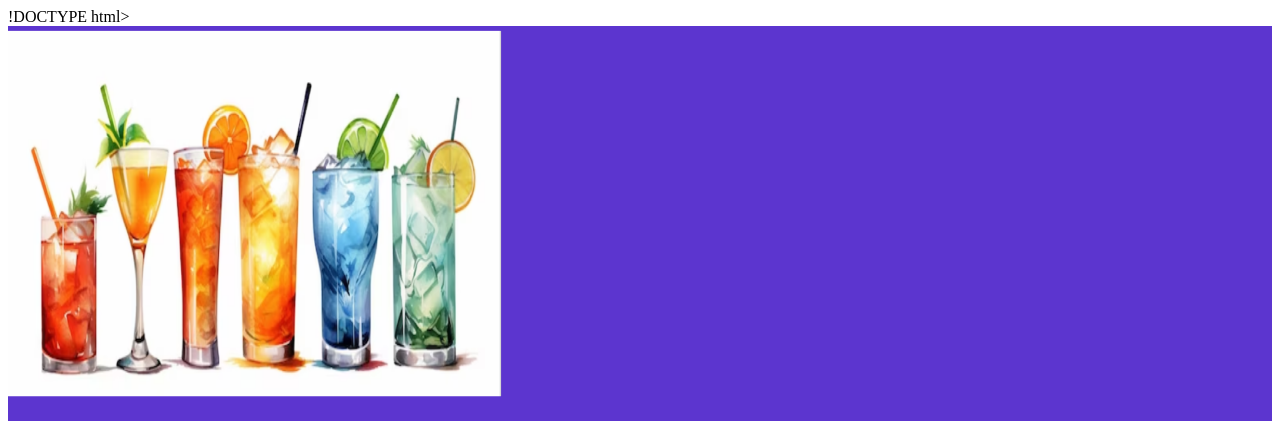
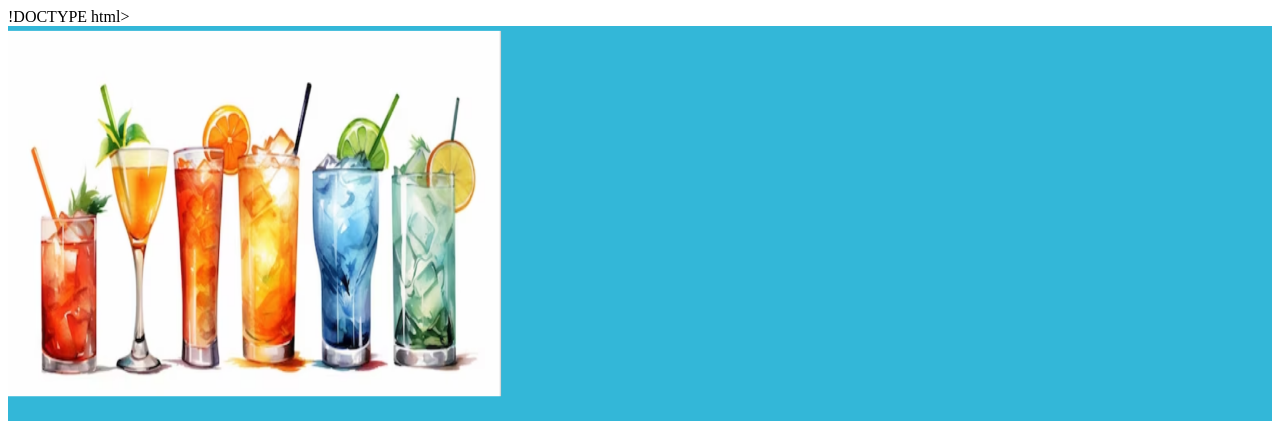
Before and after one commit to thaisfrr/site-escola, a plain HTML site: page index.html in a window 1280 px wide. Shown: the top 421 px of the page. Drawn offline with Linux system fonts and the light colour scheme.

Commit message:
Aula 08/05

```diff
--- a/style.css
+++ b/style.css
@@ -1,5 +1,4 @@
 .cabecalho{
-background-color: rgb(92, 53, 207);
-color: rgb(195, 217, 217);
-
+    background-color: rgb(51, 183, 216);
+    color: rgb(190, 63, 219);
 }
```
